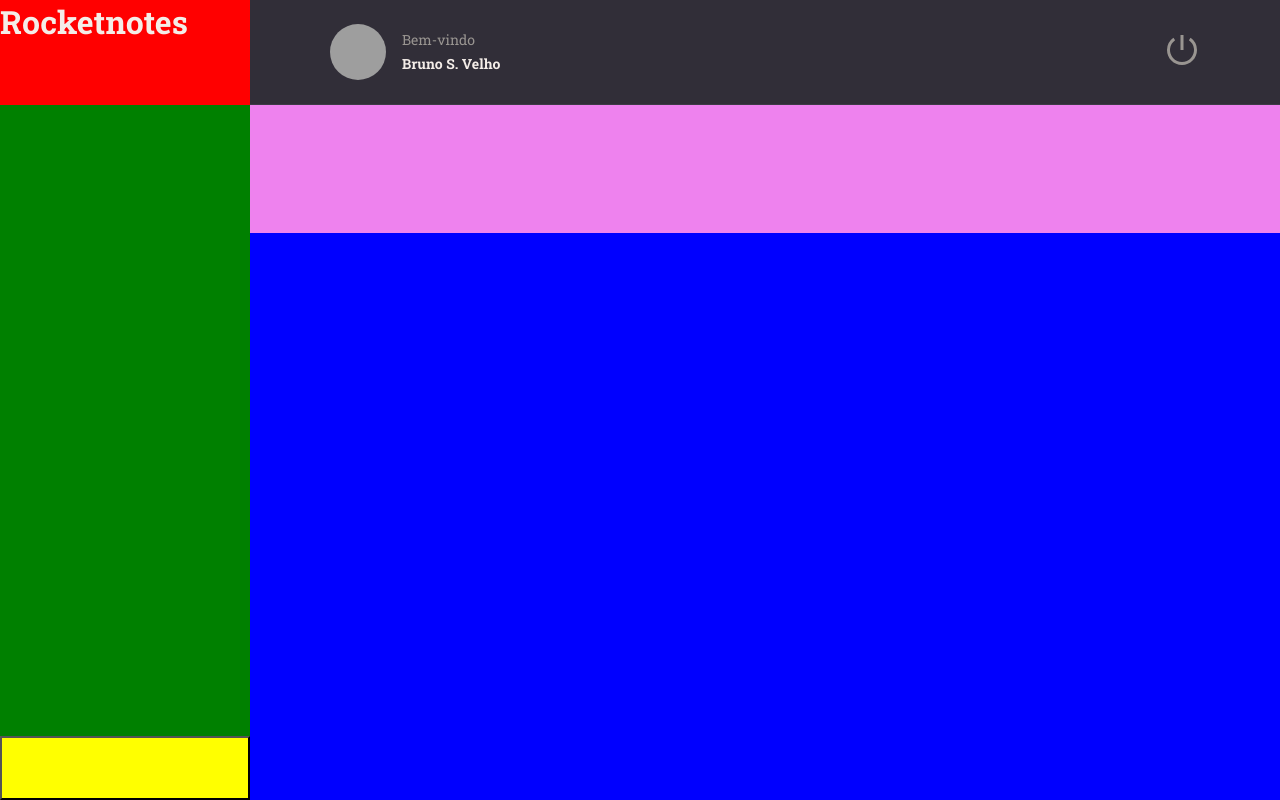
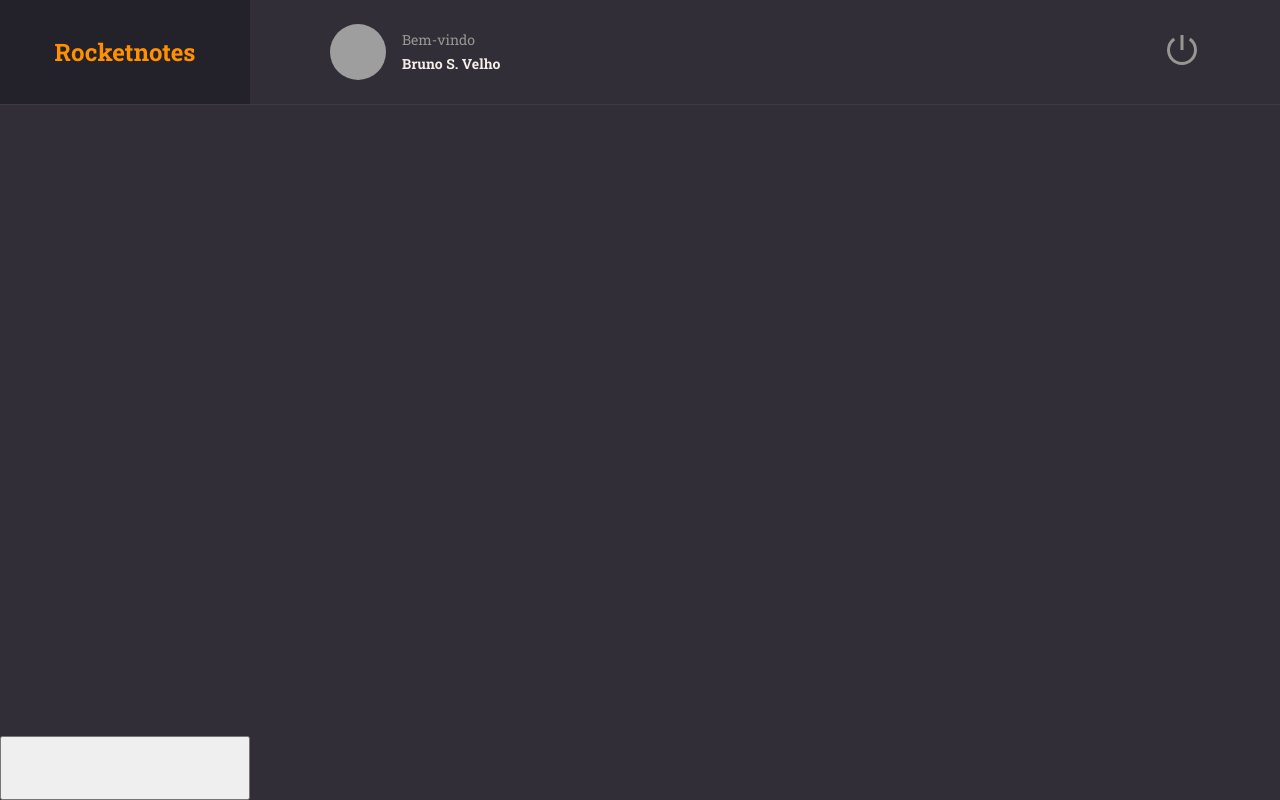
Before and after one commit to vbruno/RS-Explorer-N9-rocketnotes, a React (Vite) app: page / in a window 1280 px wide. Built offline with nearby package versions, Linux system fonts and the light colour scheme; grey boxes are pictures that could not be loaded.

Commit message:
Aula: logotipo

```diff
--- a/src/pages/Home/styles.js
+++ b/src/pages/Home/styles.js
@@ -17,21 +17,29 @@
 `
 export const Brand = styled.div`
   grid-area: brand;
-  background-color: red;
+
+  display: flex;
+  justify-content: center;
+  align-items: center;
+
+  border-bottom: 1px solid ${({ theme }) => theme.COLORS.BACKGROUND_700};
+
+  background-color: ${({ theme }) => theme.COLORS.BACKGROUND_900};
+
+  > h1 {
+    font-size: 24px;
+    color: ${({ theme }) => theme.COLORS.ORANGE};
+  }
 `
 export const Menu = styled.ul`
   grid-area: menu;
-  background-color: green;
 `
 export const Search = styled.div`
   grid-area: search;
-  background-color: violet;
 `
 export const Content = styled.div`
   grid-area: content;
-  background-color: blue;
 `
 export const NewNote = styled.button`
   grid-area: newnote;
-  background-color: yellow;
 `
```
